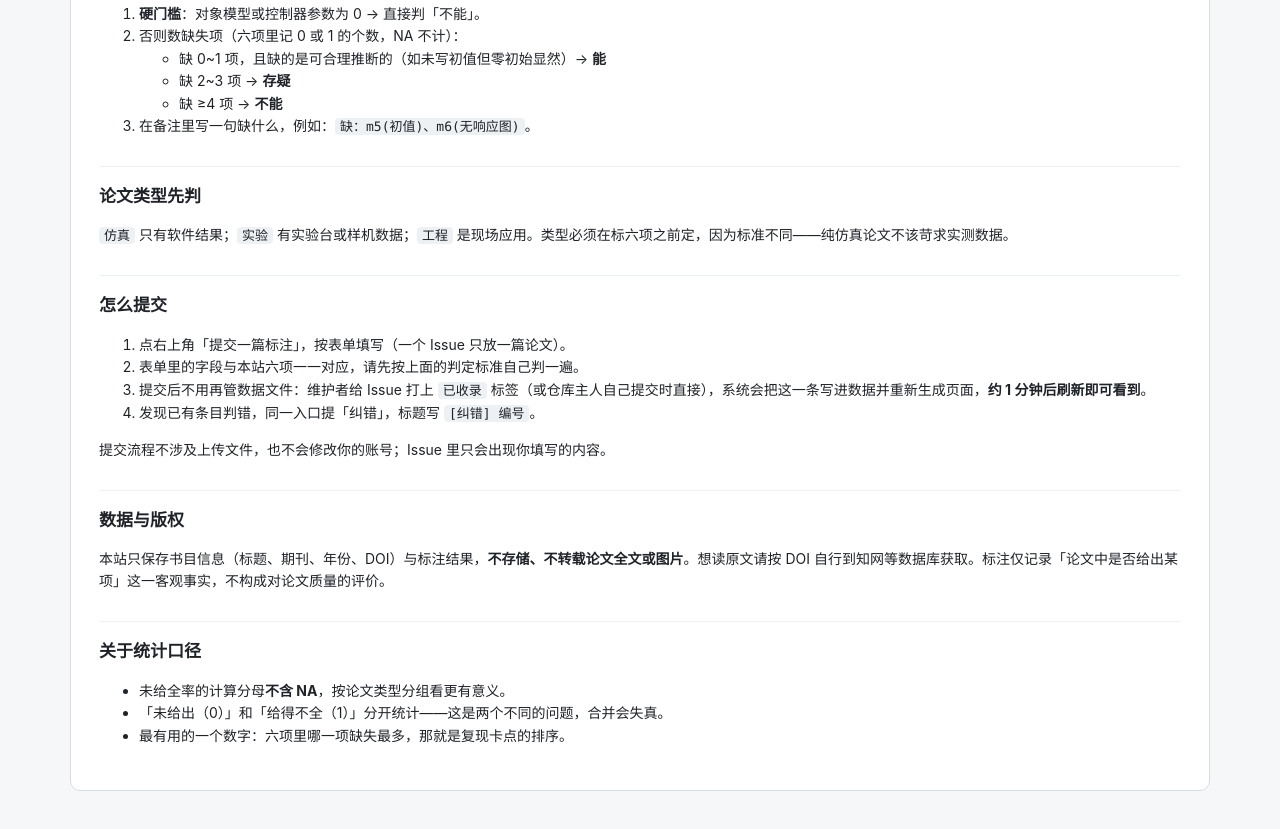
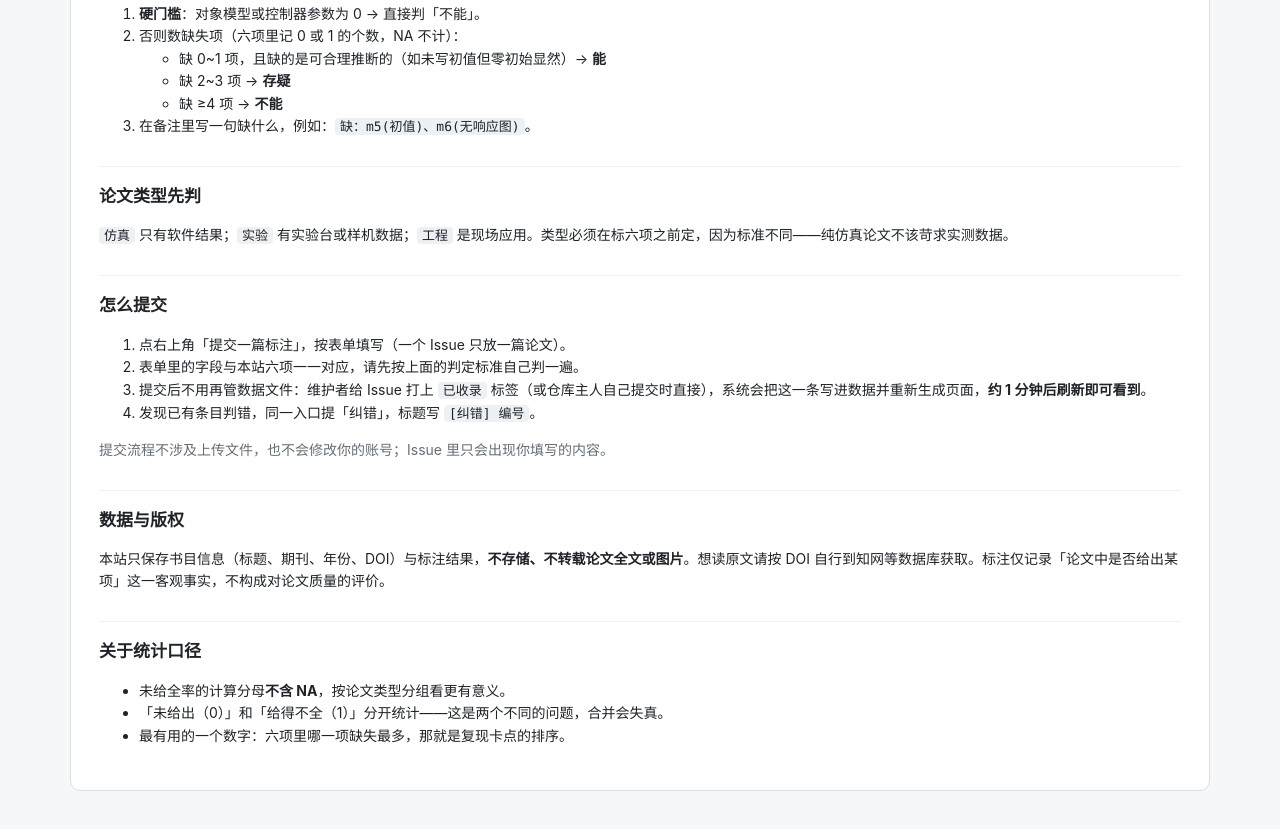
Before and after one commit to 9527264/paper-repro-audit, a plain HTML site: page about.html in a window 1280 px wide. Shown: the part 2559-3388 px from the top of the page. Drawn offline with Linux system fonts and the light colour scheme.

Commit message:
更新 assets/style.css

```diff
--- a/assets/style.css
+++ b/assets/style.css
@@ -179,6 +179,8 @@ td.title { min-width: 260px; line-height: 1.45; }
 td.nowrap { white-space: nowrap; }
 td.muted { color: var(--muted); }
 
+.hint { font-size: 13px; color: var(--muted); }
+
 .cells { display: flex; gap: 4px; }
 .cell {
   width: 26px; height: 22px;
```
